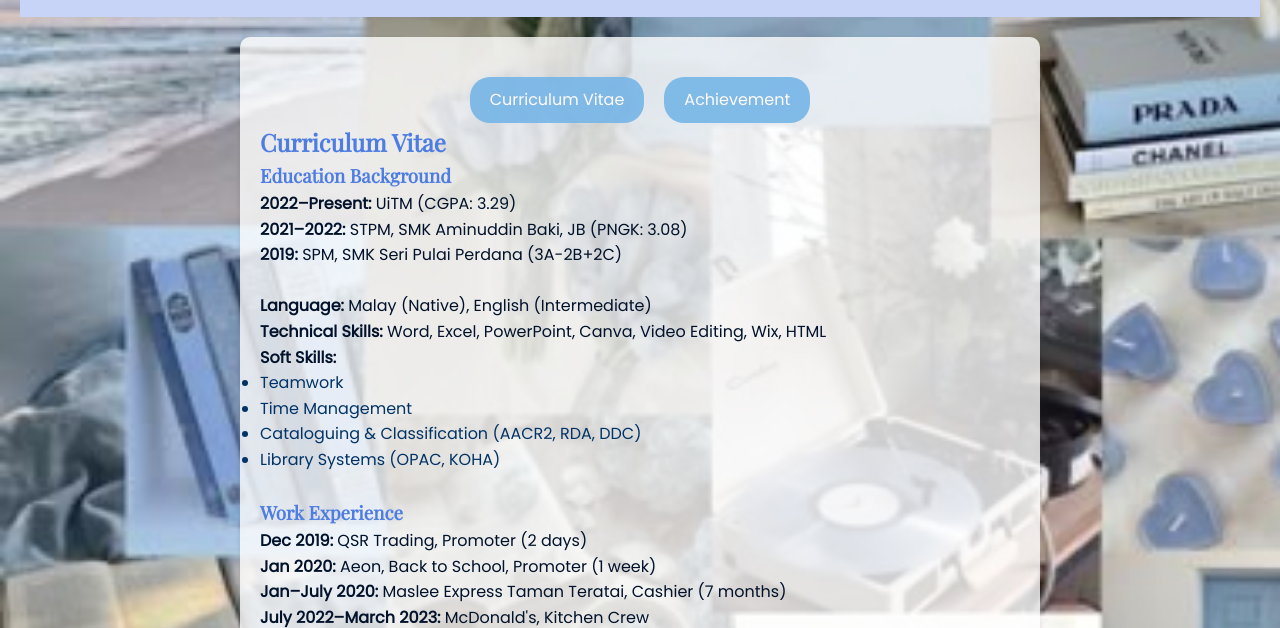
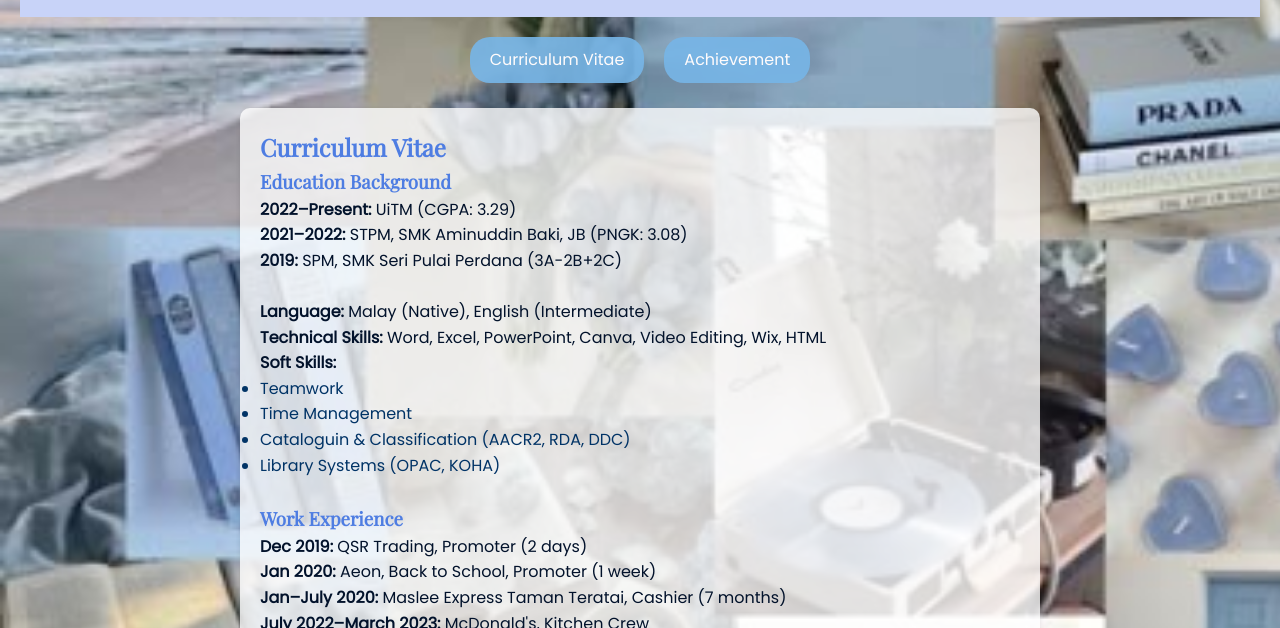
Before and after one commit to qzandrh/IMS456-Qaza-2025, a plain HTML site: page resume.html in a window 1280 px wide. Shown: the part 168-796 px from the top of the page. Drawn offline with nearby package versions, Linux system fonts and the light colour scheme.

Commit message:
update html

```diff
--- a/resume.html
+++ b/resume.html
@@ -22,11 +22,13 @@
         </nav>
     </header>
 
-    <section id="CV">
     <div class="button-row">
         <a href="#CV" class="btn">Curriculum Vitae</a>
         <a href="#Achievements" class="btn">Achievement</a>
      </div>
+     <br>
+
+  <section id="CV">
 
      <h2>Curriculum Vitae</h2>
 
@@ -44,7 +46,7 @@
         <ul>
           <li>Teamwork</li>
           <li>Time Management</li>
-        <li>Cataloguing & Classification (AACR2, RDA, DDC)</li>
+          <li>Cataloguin & Classification (AACR2, RDA, DDC)</li>
           <li>Library Systems (OPAC, KOHA)</li>
         </ul>
 
@@ -57,7 +59,6 @@
         <p style="text-align: left;"><strong>Jan–July 2020:</strong> Maslee Express Taman Teratai, Cashier (7 months)</p>
         <p style="text-align: left;"><strong>July 2022–March 2023:</strong> McDonald's, Kitchen Crew</p>
         <p style="text-align: left;"><strong>July 2024–March 2025:</strong> 7-Eleven Pulai Perdana, Store Assistant</p>
-
         <br>
 
       <h3 style="text-align: left;">Course Projects</h3>
@@ -71,7 +72,7 @@
             <div class="flex-center">
               <a href="RESUME_NURULQAZARINANADIRAH.pdf" class="btn">My Resume</a>
             </div>
-
+        </div>
      </section>
 
     <br>
@@ -92,6 +93,8 @@
         <a href="QAZARINA.pdf" class="btn">certificate 5</a>
       </div>
 
+
+
     </section>
 
      <footer style="text-align: center;">
```
Lines whose indentation alone changed are shown as unchanged.
